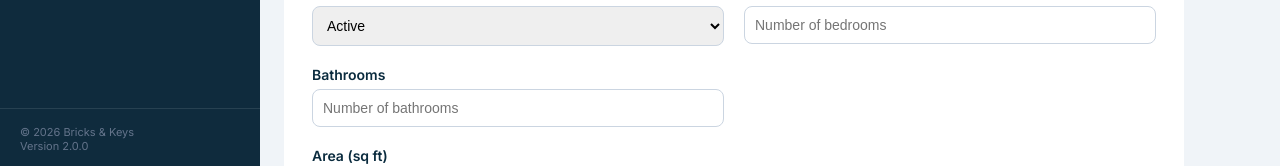
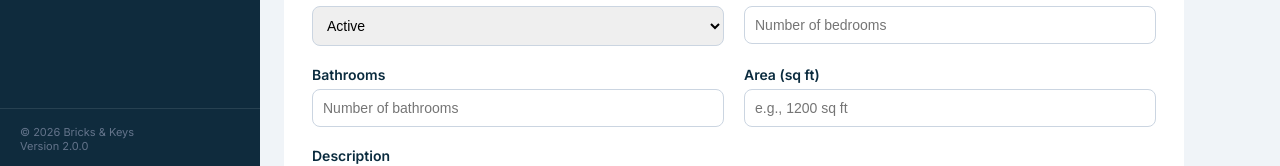
Before and after one commit to MuneebRana875/Bricks_keys, a React (Vite) app in the folder admin_dashboard/: page /add-property in a window 1280 px wide. Shown: the part 631-797 px from the top of the page. Built offline with nearby package versions, Linux system fonts and the light colour scheme; sample sign-in values are in the browser's storage; the HTML template or start-up script is replaced by a standard one.

Commit message:
update code

```diff
--- a/admin_dashboard/src/pages/AddProperty.jsx
+++ b/admin_dashboard/src/pages/AddProperty.jsx
@@ -312,7 +312,7 @@ const AddProperty = () => {
               style={{ width: '100%', padding: '10px', border: '1px solid #cbd5e1', borderRadius: '8px', fontSize: '14px' }}
             />
           </div>
-          <div style={{ gridColumn: 'span 2' }}>
+          <div >
             <label style={{ display: 'block', fontSize: '14px', fontWeight: '600', marginBottom: '6px' }}>
               Area (sq ft)
             </label>
```
